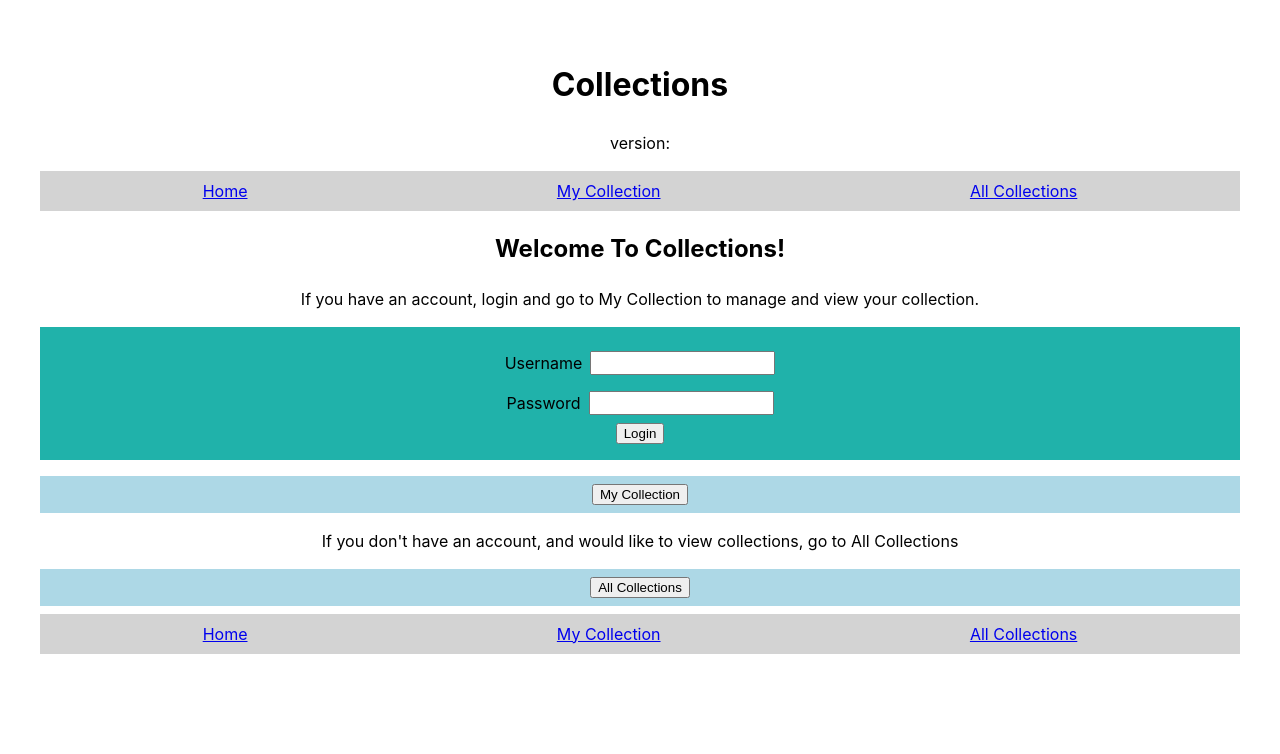
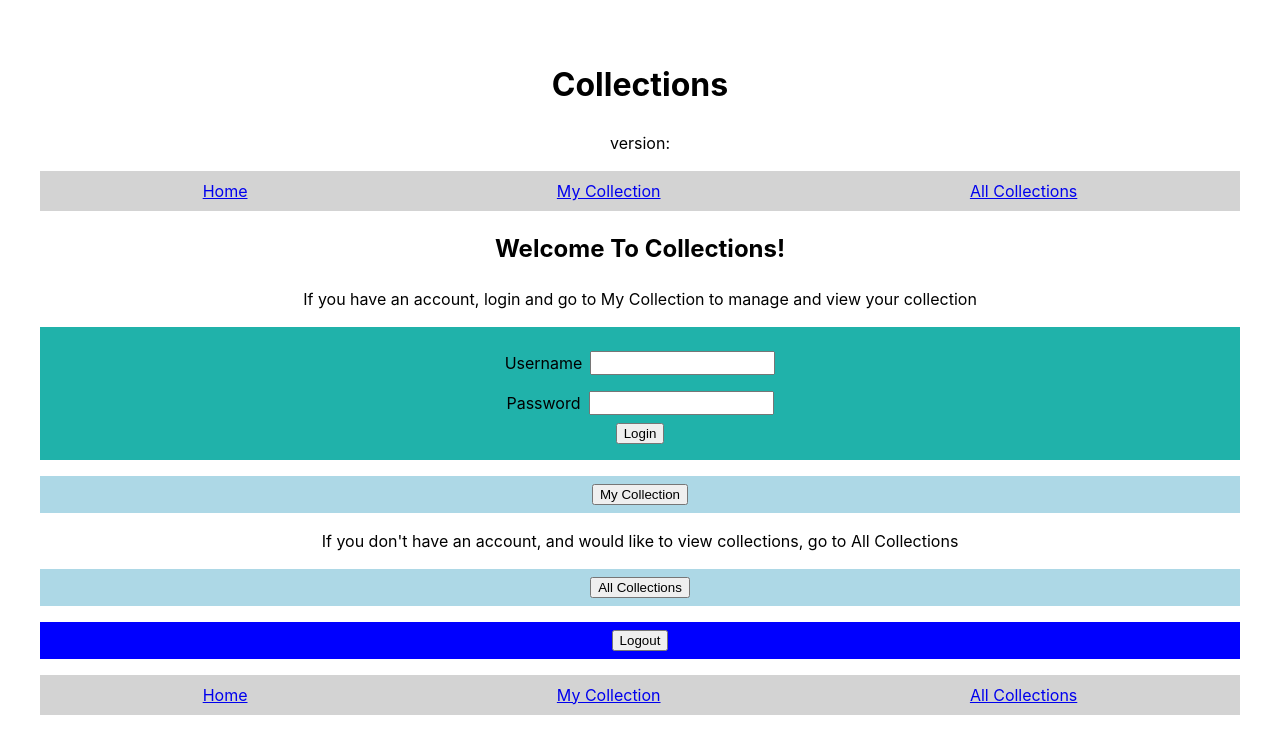
Before and after one commit to UWC2-JSCRIPT/320-wn24-final-project-tvroley, a React (Vite) app: page / in a window 1280 px wide. Shown: the top 754 px of the page. Built offline with nearby package versions, Linux system fonts and the light colour scheme.

Commit message:
logout button

```diff
--- a/src/App.css
+++ b/src/App.css
@@ -183,6 +183,17 @@
   padding: 0.5rem;
 }
 
+.div-logout {
+  display: flex;
+  flex-direction: row;
+  flex-wrap: wrap;
+  justify-content: space-around;
+  background-color: blue;
+  margin-top: 1em;
+  margin-bottom: 1em;
+  padding: 0.5rem;
+}
+
 .p-legend {
   font-weight: bold;
   padding: 1rem;
--- a/src/Home.jsx
+++ b/src/Home.jsx
@@ -37,6 +37,11 @@ export default function Home() {
     }
   };
 
+  const logout = () => {
+    localStorage.removeItem("cardsToken");
+    localStorage.removeItem("cardsUsername");
+  }
+
   const navigate = useNavigate();
 
   const goCollection = () => {
@@ -50,7 +55,7 @@ export default function Home() {
   return (
     <>
       <h2>Welcome To Collections!</h2>
-      <p>If you have an account, login and go to My Collection to manage and view your collection.</p>
+      <p>If you have an account, login and go to My Collection to manage and view your collection</p>
       <div className="div-login">
         <div className="div-enter-collection">
           <label htmlFor="username-input">Username</label>
@@ -84,9 +89,14 @@ export default function Home() {
       <div className="div-home-buttons">
         <button onClick={goCollection}>My Collection</button>
       </div>
+      <div>
       <p>If you don't have an account, and would like to view collections, go to All Collections</p>
       <div className="div-home-buttons">
         <button onClick={goAllCollections}>All Collections</button>
+      </div>
+      </div>
+      <div className="div-logout">
+        <button onClick={logout}>Logout</button>
       </div>
       <Nav />
     </>
```
